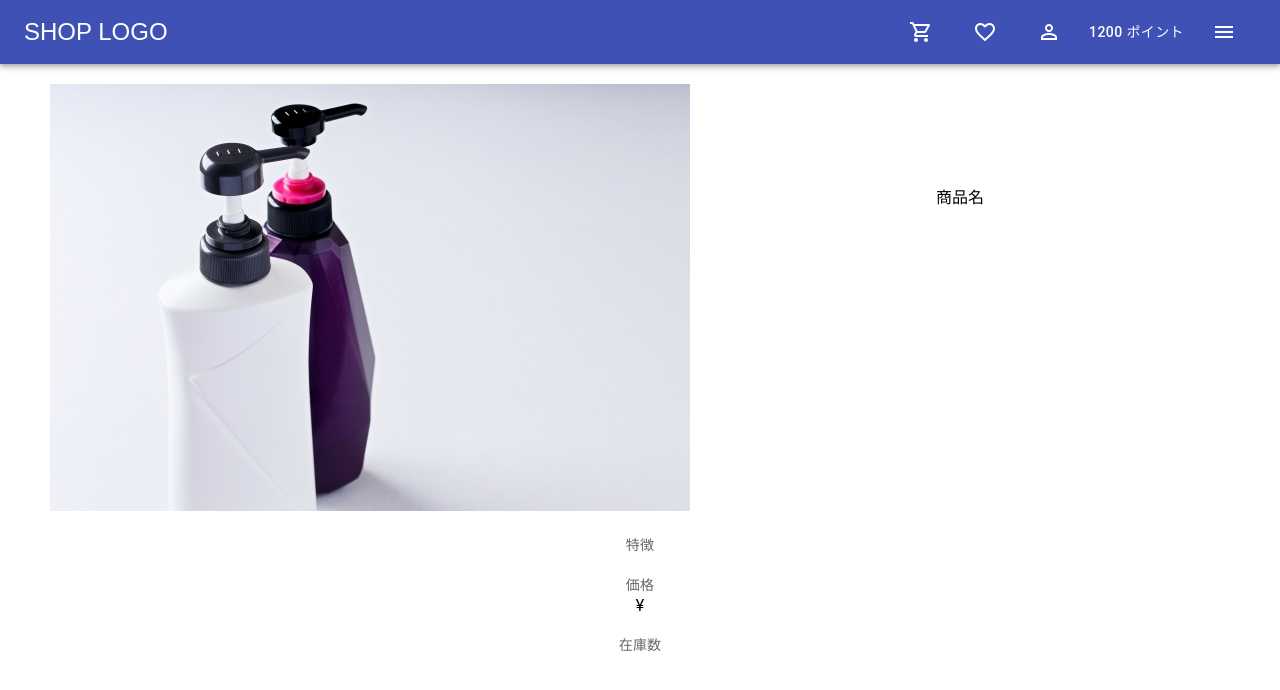
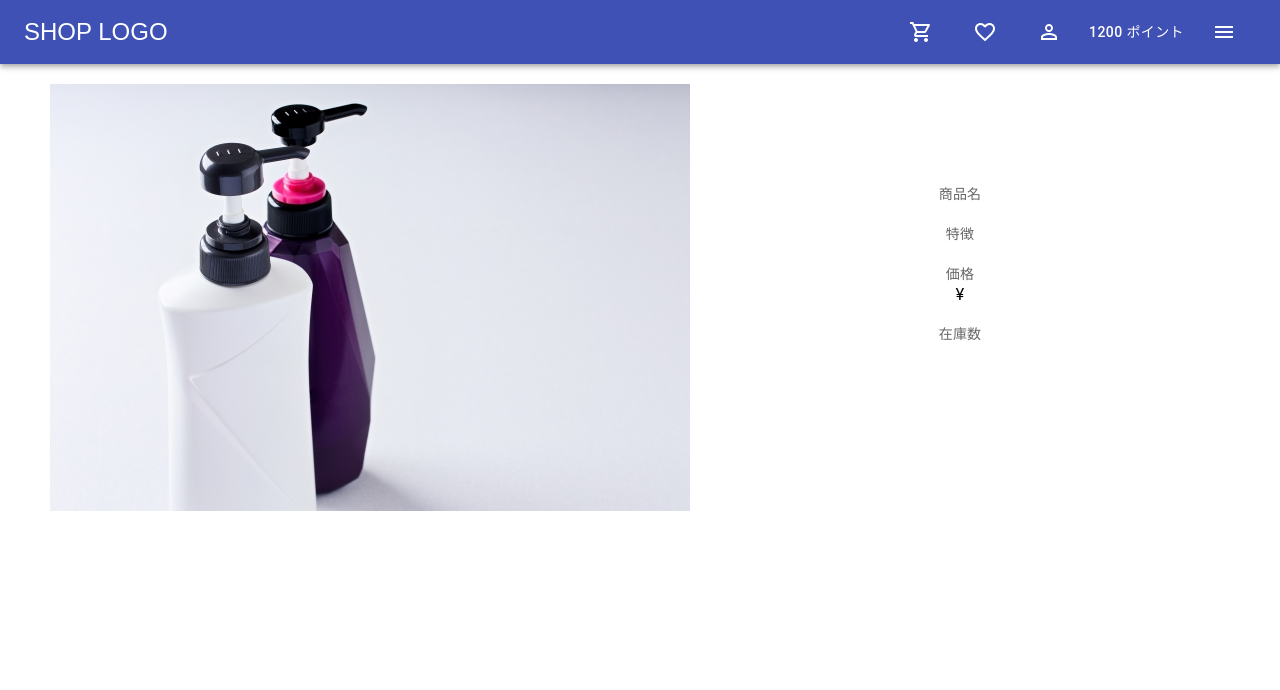
Before and after one commit to Onepiece2424/shampoo_ec_site, a React (Create React App) app in the folder frontend/: page /items/1 in a window 1280 px wide. Shown: the top 690 px of the page. Built offline with nearby package versions, Linux system fonts and the light colour scheme; no server answers; the HTML template or start-up script is replaced by a standard one.

Commit message:
商品の特徴、価格、在庫の表示位置を変更

```diff
--- a/frontend/src/components/item/ItemDetail.jsx
+++ b/frontend/src/components/item/ItemDetail.jsx
@@ -27,10 +27,10 @@ const ItemDetail = ({ match }) => {
         </div>
         <div className="column cat2">
           <div className="info">
-            <div>商品名{item && item.name}</div>
-          </div>
-        </div>
-      </div>
+            <Typography variant="body2" color="text.secondary">
+              商品名
+            </Typography>
+            <div>{item && item.name}</div>
             <br></br>
             <Typography variant="body2" color="text.secondary">
               特徴
@@ -47,6 +47,9 @@ const ItemDetail = ({ match }) => {
             </Typography>
             <div>{item && item.stock}</div>
           </div>
+        </div>
+      </div>
+    </div>
   )
 }
 
```
Lines whose indentation alone changed are shown as unchanged.
